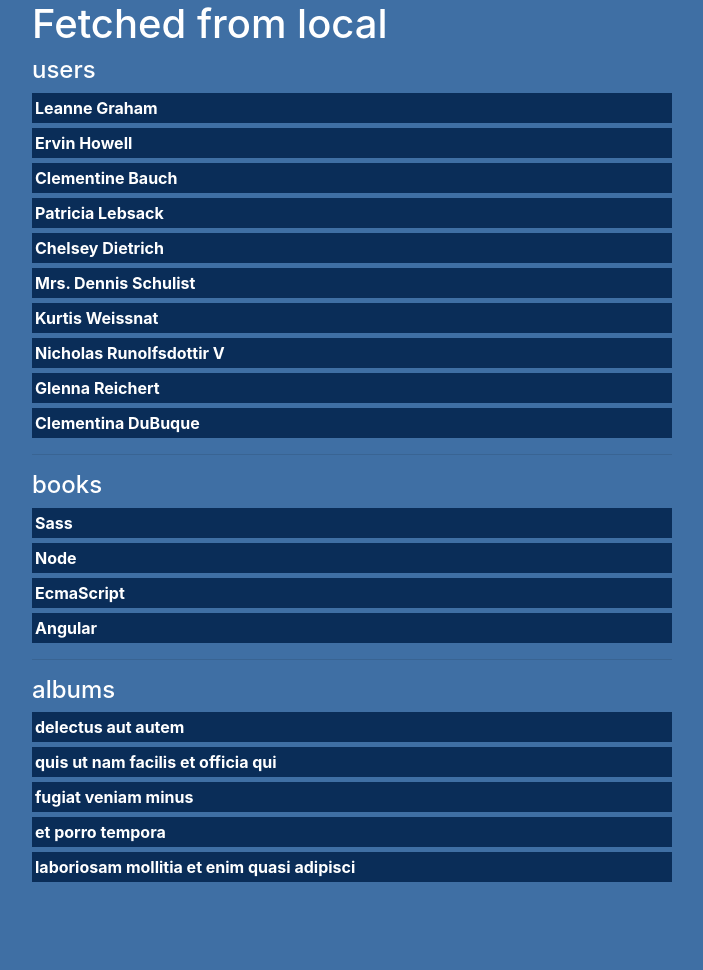
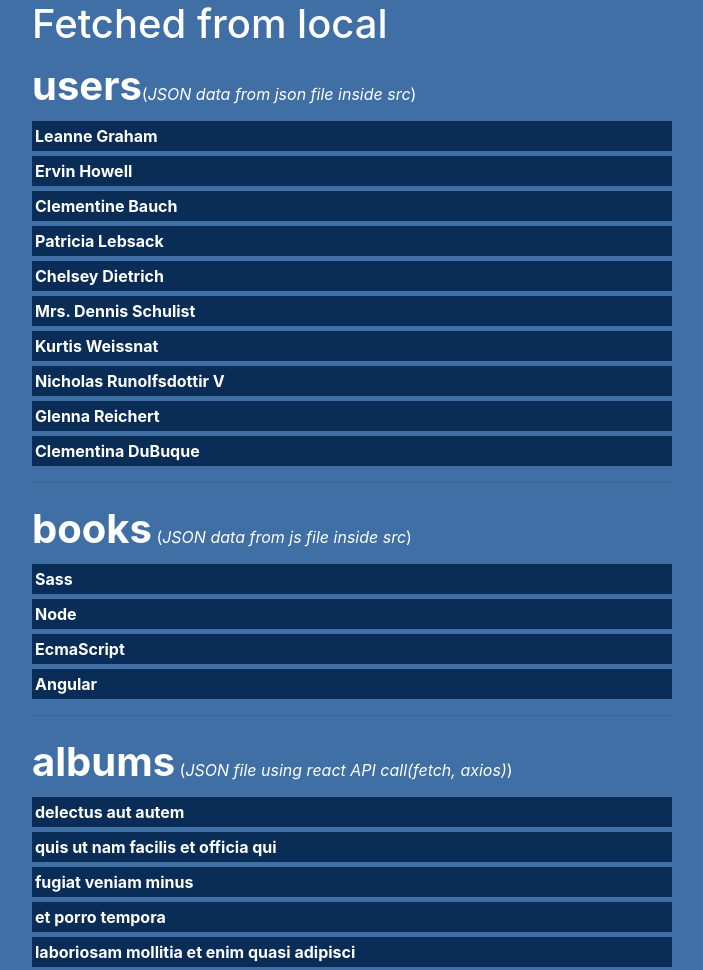
Before and after one commit to akhtarvahid/local-json-react, a React app: page / in a window 1280 px wide. Shown: the whole page, without its empty margins (288-991 px from the left). Before the commit the page ends 887 px from the top, so only its background shows below. Built offline with nearby package versions, Linux system fonts and the light colour scheme.

Commit message:
components refactored

```diff
--- a/src/App.scss
+++ b/src/App.scss
@@ -16,4 +16,9 @@ body{
     hr {
         border-top: '1px solid rgb(255 255 255)';
     }
+    .title-text {
+        strong {
+            font-size: 40px;
+        }
+    }
 }
--- a/src/components/App.js
+++ b/src/components/App.js
@@ -1,18 +1,23 @@
 import React, {useState, useEffect} from "react";
+import axios from "axios";
 import "../App.scss";
 
-import axios from "axios";
-//1st way
+
+// 1st way - from json file inside src
 import userData from "../local-json/users.json";
 
-// 3rd way
+// 3rd way - from js file inside src
 import { booksArray } from "../utils/books";
 
 export default function App() {
-  const [users, setUsers] = useState(userData);
-  const [books, setBooks] = useState(booksArray);
+  const [users, setUsers] = useState([]);
+  const [books, setBooks] = useState([]);
   const [albums, setAlbums] = useState([]);
   useEffect(() => {
+    setUsers(userData);
+    setBooks(booksArray);
+
+
     //2nd way
     axios
     .get("./data.json")
@@ -23,25 +28,25 @@ export default function App() {
   return (
     <div className="App">
       <h1>Fetched from local</h1>
-      <h4>users</h4>
+      <div className="title-text"><strong>users</strong>(<i>JSON data from json file inside src</i>)</div>
       {users &&
-        users.map(({ name, id }) => (
+        users?.map(({ name, id }) => (
           <div key={id} className="list-row">
             <strong>{name}</strong>
           </div>
         ))}
         <hr />
-        <h4>books</h4>
+        <div className="title-text"><strong>books</strong> (<i>JSON data from js file inside src</i>)</div>
         {books &&
-        books.map(({ title, id }) => (
+        books?.map(({ title, id }) => (
           <div key={id} className="list-row">
             <strong>{title}</strong>
           </div>
         ))}
         <hr />
-        <h4>albums</h4>
+        <div className="title-text"><strong>albums</strong> (<i>JSON file using react API call(fetch, axios)</i>)</div>
         {albums &&
-        albums.map(({ title, userId }) => (
+        albums?.map(({ title, userId }) => (
           <div key={userId} className="list-row">
             <strong>{title}</strong>
           </div>
--- a/src/utils/books.js
+++ b/src/utils/books.js
@@ -1,26 +1,26 @@
-import { v4 as uuidv4 } from 'uuid';
+import { v4 as uuid } from 'uuid';
 
 export let booksArray = [
     {
-        id: uuidv4(),
+        id: uuid(),
         title: "Sass",
         description: "Learn from ",
         completed: false
     },
     {
-        id: uuidv4(),
+        id: uuid(),
         title: "Node",
         description: "Nodejs documentation",
         completed: false
     },
     {
-        id: uuidv4(),
+        id: uuid(),
         title: "EcmaScript",
         description: "Learn from es6.org",
         completed: false
     },
     {
-        id: uuidv4(),
+        id: uuid(),
         title: "Angular",
         description: "One framework Mobile & desktop.",
         completed: false
```
Also changed, not shown: src/setupTests.js (deleted, +0 -5 lines), 1 other file.
